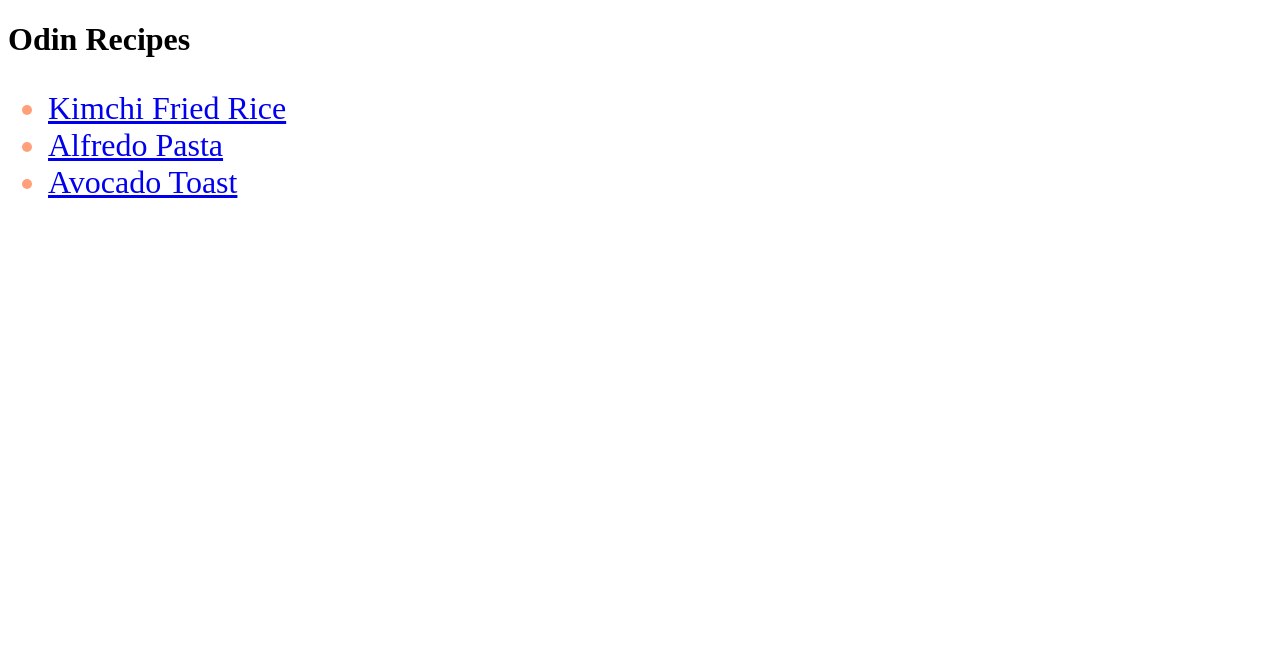
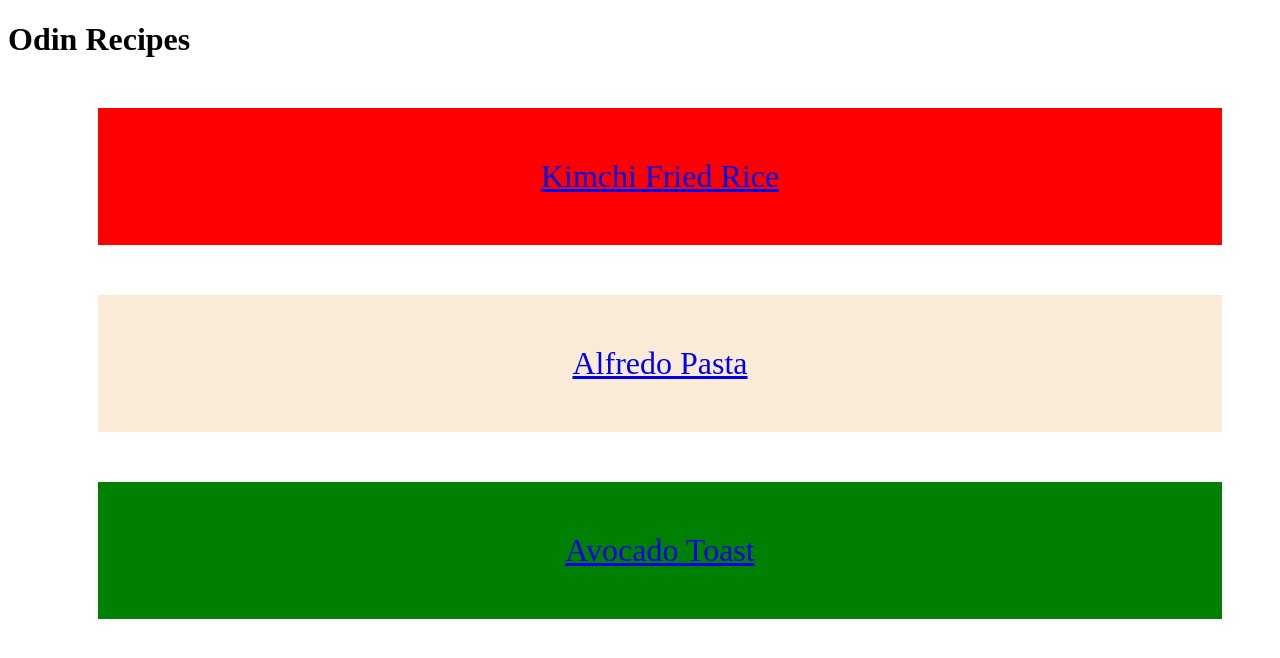
Before and after one commit to nguyentommy0307/odin-recipes, a plain HTML site: page index.html in a window 1280 px wide. Drawn offline with Linux system fonts and the light colour scheme.

Commit message:
Added styling to homepage

```diff
--- a/index.html
+++ b/index.html
@@ -9,9 +9,9 @@
 <body>
     <h1>Odin Recipes</h1>
     <ul class="link">
-        <li><a href="./recipes/kimchi-fried-rice.html">Kimchi Fried Rice</a></li>
-        <li><a href="./recipes/alfredo-pasta.html">Alfredo Pasta</a></li>
-        <li><a href="./recipes/avocado-toast.html">Avocado Toast</a></li>
+        <div class="kimchi"><a href="./recipes/kimchi-fried-rice.html">Kimchi Fried Rice</a></div>
+        <div class="pasta"><a href="./recipes/alfredo-pasta.html">Alfredo Pasta</a></div>
+        <div class="avocado"><a href="./recipes/avocado-toast.html">Avocado Toast</a></div>
     </ul>
 </body>
 </html>
--- a/styles.css
+++ b/styles.css
@@ -1,3 +1,7 @@
+.head{
+    background-color: lightblue;
+}
+
 .description {
     font-size: 30px;
     color: cornflowerblue;
@@ -14,4 +18,26 @@
     font-size: 32px;
     color: lightsalmon;
     display: block;
+    text-align: center;
 }
+
+.kimchi{
+    border: 3px black;
+    background: red;
+    margin: 50px;
+    padding: 50px;
+}
+
+.pasta{
+    border: 3px black;
+    background: antiquewhite;
+    margin: 50px;
+    padding: 50px;
+}
+
+.avocado{
+    border: 3px black;
+    background: green;
+    margin: 50px;
+    padding: 50px;
+}
```
